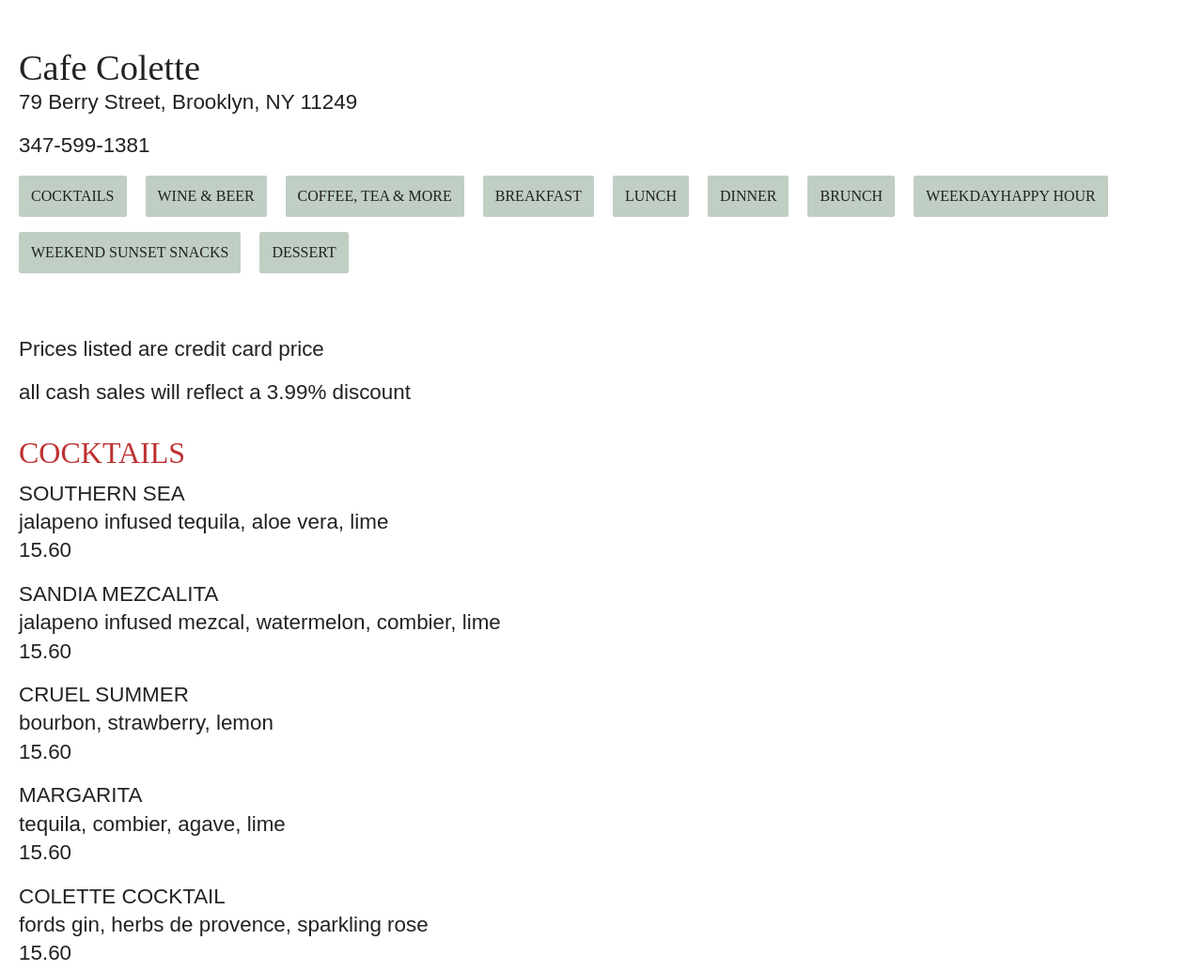
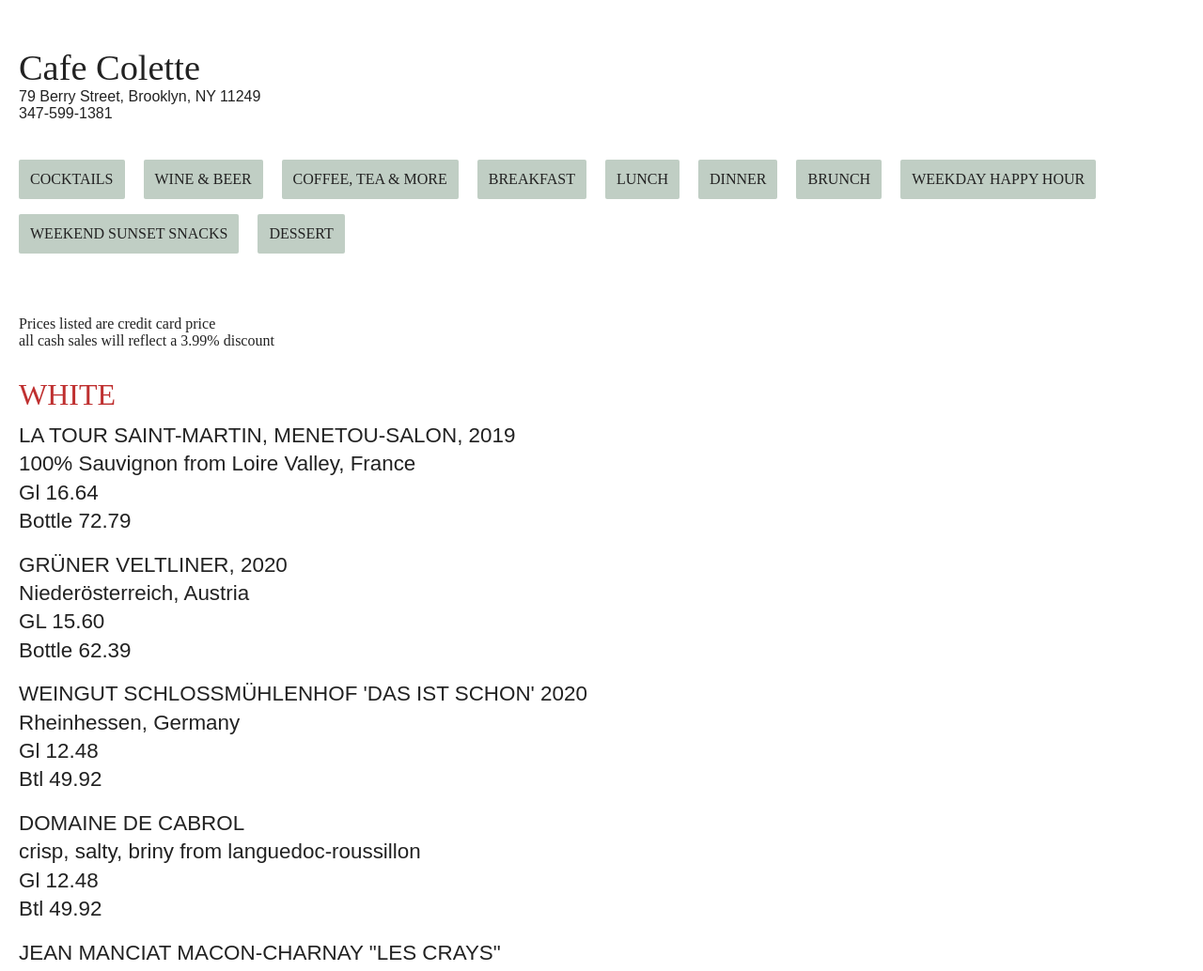
Before and after one commit to Cafe-Colette/cafe-colette-menu, a plain HTML site: page index.html in a window 1280 px wide. Shown: the top 1034 px of the page at 94% size. Drawn offline with Linux system fonts and the light colour scheme.

Commit message:
set up pages

```diff
--- a/index.html
+++ b/index.html
@@ -8,72 +8,33 @@
     <link rel="stylesheet" href="styles.css" />
   </head>
   <body>
-    <h1>Cafe Colette</h1>
-    <p>79 Berry Street, Brooklyn, NY 11249</p>
-    <p>347-599-1381</p>
-
-    <nav>
-      <ul>
-        <li><a href="#cocktails">COCKTAILS</a></li>
-        <li><a href="#wineandbeer">WINE & BEER</a></li>
-        <li><a href="#coffeetea">COFFEE, TEA & MORE</a></li>
-        <li><a href="#breakfast">BREAKFAST</a></li>
-        <li><a href="#lunch">LUNCH</a></li>
-        <li><a href="#dinner">DINNER</a></li>
-        <li><a href="#brunch">BRUNCH</a></li>
-        <li><a href="#weekdayhappyhour">WEEKDAYHAPPY HOUR</a></li>
-        <li><a href="#weekendsnacks">WEEKEND SUNSET SNACKS</a></li>
-        <li><a href="#dessert">DESSERT</a></li>
-      </ul>
-    </nav>
-
-    <section>
-      <a id="cocktails"></a>
-
-      <div>
-        <p>Prices listed are credit card price</p>
-        <p>all cash sales will reflect a 3.99% discount</p>
+    <header>
+      <h1>Cafe Colette</h1>
+      <div class="address">
+        79 Berry Street, Brooklyn, NY 11249<br />
+        347-599-1381
       </div>
 
-      <div>
-        <h2>COCKTAILS</h2>
-        <p>
-          SOUTHERN SEA<br />
-          jalapeno infused tequila, aloe vera, lime<br />
-          15.60
-        </p>
+      <nav>
+        <a>
+          <a href="./cocktails.html"><li>COCKTAILS</li></a>
+          <a href="./wine-and-beer.html"><li>WINE & BEER</li></a>
+          <a href="./coffee-tea.html"><li>COFFEE, TEA & MORE</li></a>
+          <a href="./breakfast.html"><li>BREAKFAST</a></li>
+          <a href="./lunch.html"><li>LUNCH</li></a>
+          <a href="./dinner.html"><li>DINNER</li></a>
+          <a href="./brunch.html"><li>BRUNCH</li></a>
+          <a href="./weekday-happy-hour.html"><li>WEEKDAY HAPPY HOUR</li></a>
+          <a href="./weekend-snacks.html"><li>WEEKEND SUNSET SNACKS</li></a>
+          <a href="./dessert.html"><li>DESSERT</li></a>
+        </ul>
+      </nav>
+    </header>
 
-        <p>
-          SANDIA MEZCALITA<br />
-          jalapeno infused mezcal, watermelon, combier, lime<br />
-          15.60
-        </p>
-
-        <p>
-          CRUEL SUMMER<br />
-          bourbon, strawberry, lemon<br />
-          15.60
-        </p>
-
-        <p>
-          MARGARITA<br />
-          tequila, combier, agave, lime<br />
-          15.60
-        </p>
-
-        <p>
-          COLETTE COCKTAIL<br />
-          fords gin, herbs de provence, sparkling rose<br />
-          15.60
-        </p>
-
-        <p>
-          SPIKED FROZEN COFFEE<br />
-          cold brew, oat milk, agave, choice of spirit<br />
-          15.60
-        </p>
-      </div>
-    </section>
+    <div>
+      Prices listed are credit card price<br>
+      all cash sales will reflect a 3.99% discount
+    </div>
 
     <section>
       <a id="wineandbeer"></a>
--- a/styles.css
+++ b/styles.css
@@ -100,32 +100,27 @@
   list-style-type: none;
 }
 
-nav ul:hover {
-  color: white;
-}
-
 nav li {
   display: inline-block;
   margin-right: 16px;
   margin-bottom: 16px;
-  border: 1px solid #c0cec4;
   background: #c0cec4;
   border-radius: 2px;
   padding: 12px;
   cursor: pointer;
+  color: #222;
 }
 
 nav li:hover {
+  color: white;
   background: #222;
-  border: 1px solid #222;
-  color: white;
 }
 
 nav a {
   text-decoration: none;
 }
 
-nav a:hover {
+a:hover {
   color: white;
 }
 
@@ -158,3 +153,8 @@
 .footer-space {
   height: 350px;
 }
+
+.address {
+  margin-bottom: 40px;
+  font-family: sans-serif;
+}
```
Also changed, not shown: breakfast.html (added, +34 -0 lines), brunch.html (added, +34 -0 lines), cocktails.html (added, +83 -0 lines), coffee-tea.html (added, +34 -0 lines), dessert.html (added, +34 -0 lines), dinner.html (added, +34 -0 lines), lunch.html (added, +34 -0 lines), weekday-happy-hour.html (added, +34 -0 lines), weekend-snacks.html (added, +34 -0 lines), wine-and-beer.html (added, +34 -0 lines).
